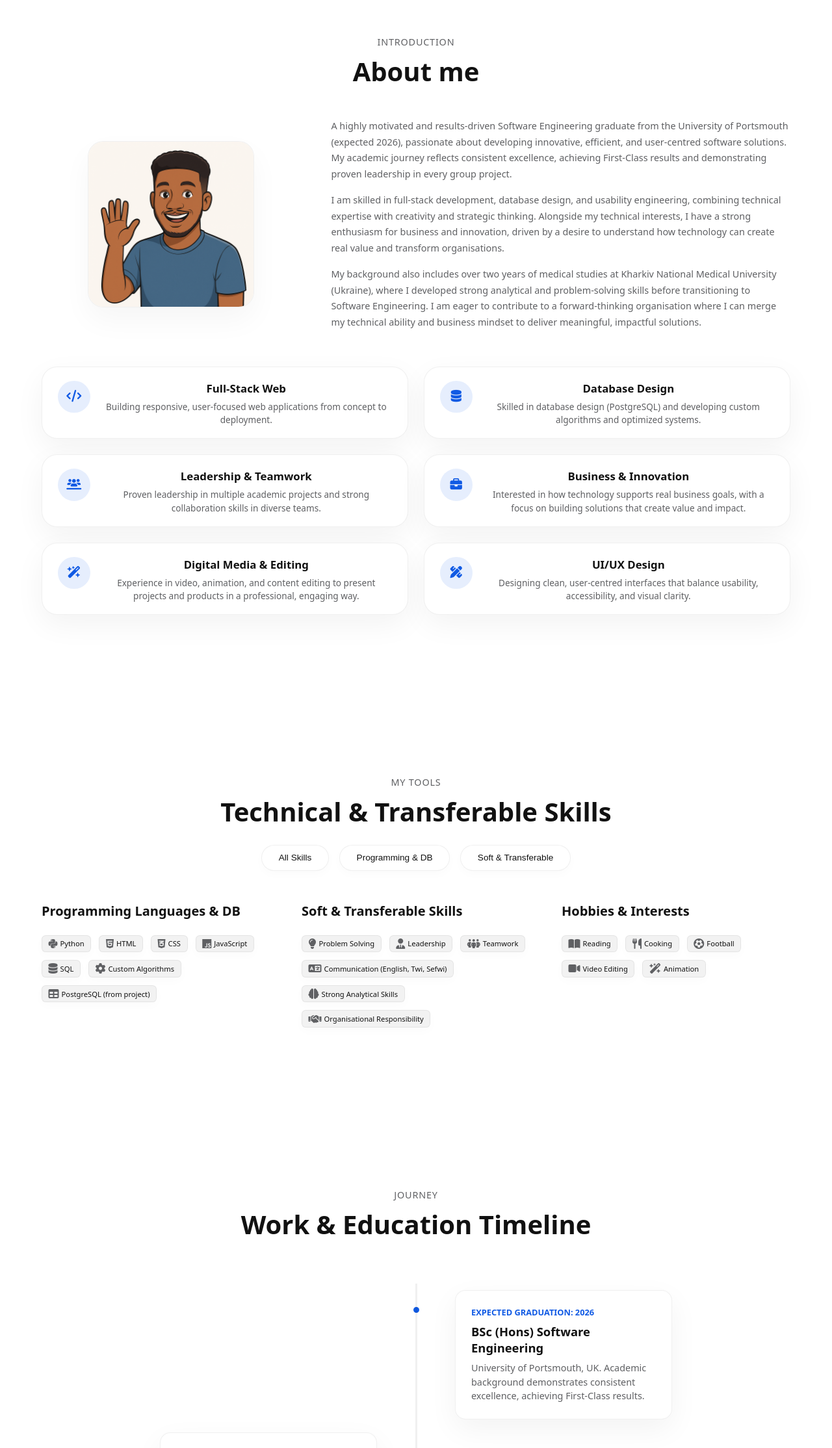
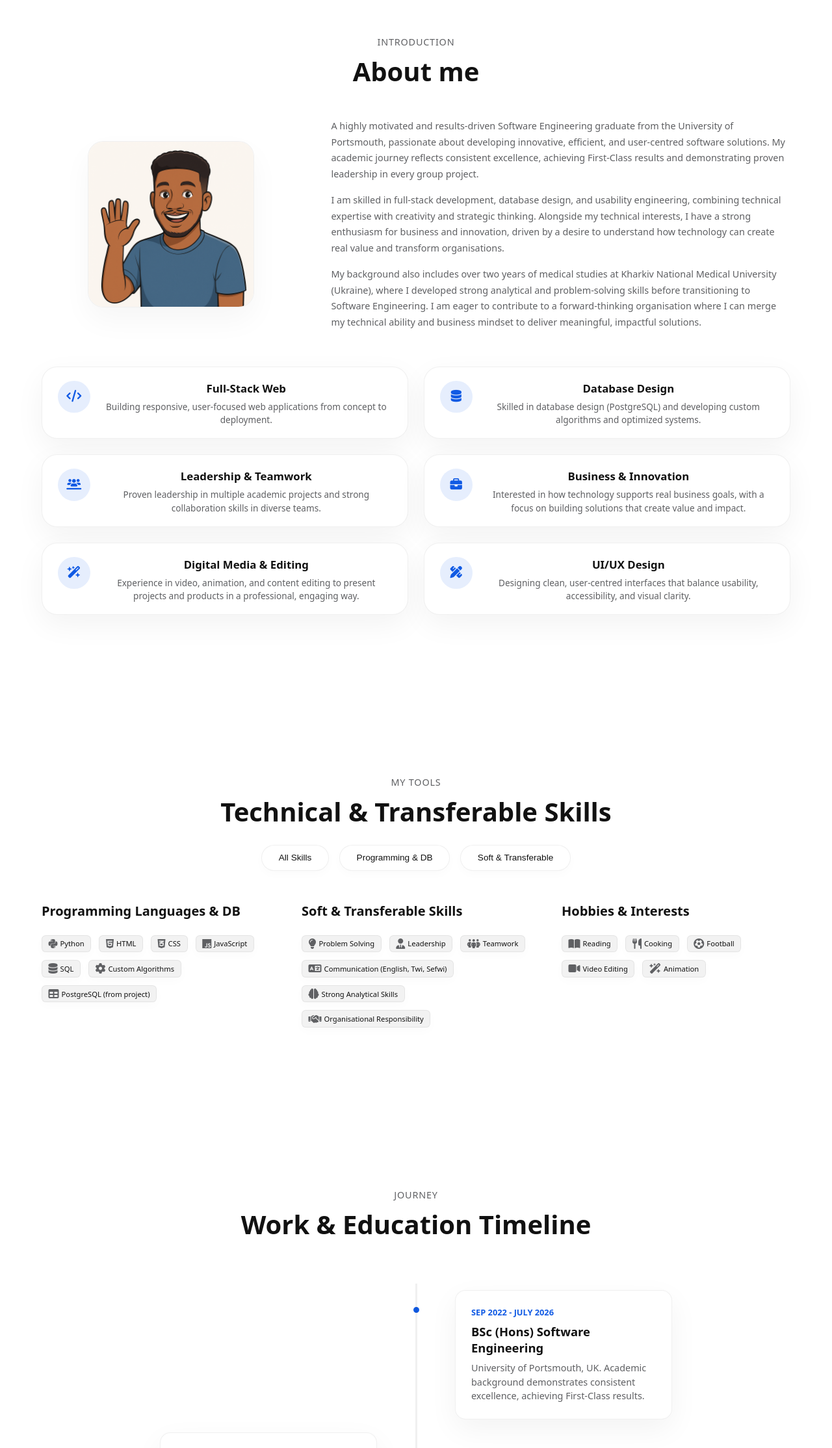
Before and after one commit to Tineprah07/Portfolio, a website: page Portfolio/index.html in a window 1280 px wide. Shown: the part 1072-3300 px from the top of the page at 65% size. Drawn offline with Linux system fonts and the light colour scheme.

Commit message:
Update graduation details to reflect completed degree
Co-Authored-By: Claude Sonnet 5 <noreply@anthropic.com>

```diff
--- a/Portfolio/index.html
+++ b/Portfolio/index.html
@@ -102,7 +102,7 @@
           <article class="about-text">
             <!-- Updated Profile Summary from CV -->
             <p>
-                A highly motivated and results-driven Software Engineering graduate from the University of Portsmouth (expected 2026), passionate about developing innovative, efficient, and user-centred software solutions. My academic journey reflects consistent excellence, achieving First-Class results and demonstrating proven leadership in every group project.            </p>
+                A highly motivated and results-driven Software Engineering graduate from the University of Portsmouth, passionate about developing innovative, efficient, and user-centred software solutions. My academic journey reflects consistent excellence, achieving First-Class results and demonstrating proven leadership in every group project.            </p>
             <p>
                 I am skilled in full-stack development, database design, and usability engineering, combining technical expertise with creativity and strategic thinking. Alongside my technical interests, I have a strong enthusiasm for business and innovation, driven by a desire to understand how technology can create real value and transform organisations.
             </p>
@@ -255,7 +255,7 @@
           <!-- Item 1: Education (Right) - BSc Software Engineering -->
           <article class="timeline-item right reveal">
             <div class="timeline-content">
-              <span class="timeline-date">EXPECTED GRADUATION: 2026</span>
+              <span class="timeline-date">SEP 2022 - JULY 2026</span>
               <h4>BSc (Hons) Software Engineering</h4>
               <p>
                 University of Portsmouth, UK. Academic background demonstrates consistent excellence, achieving First-Class results.
```
